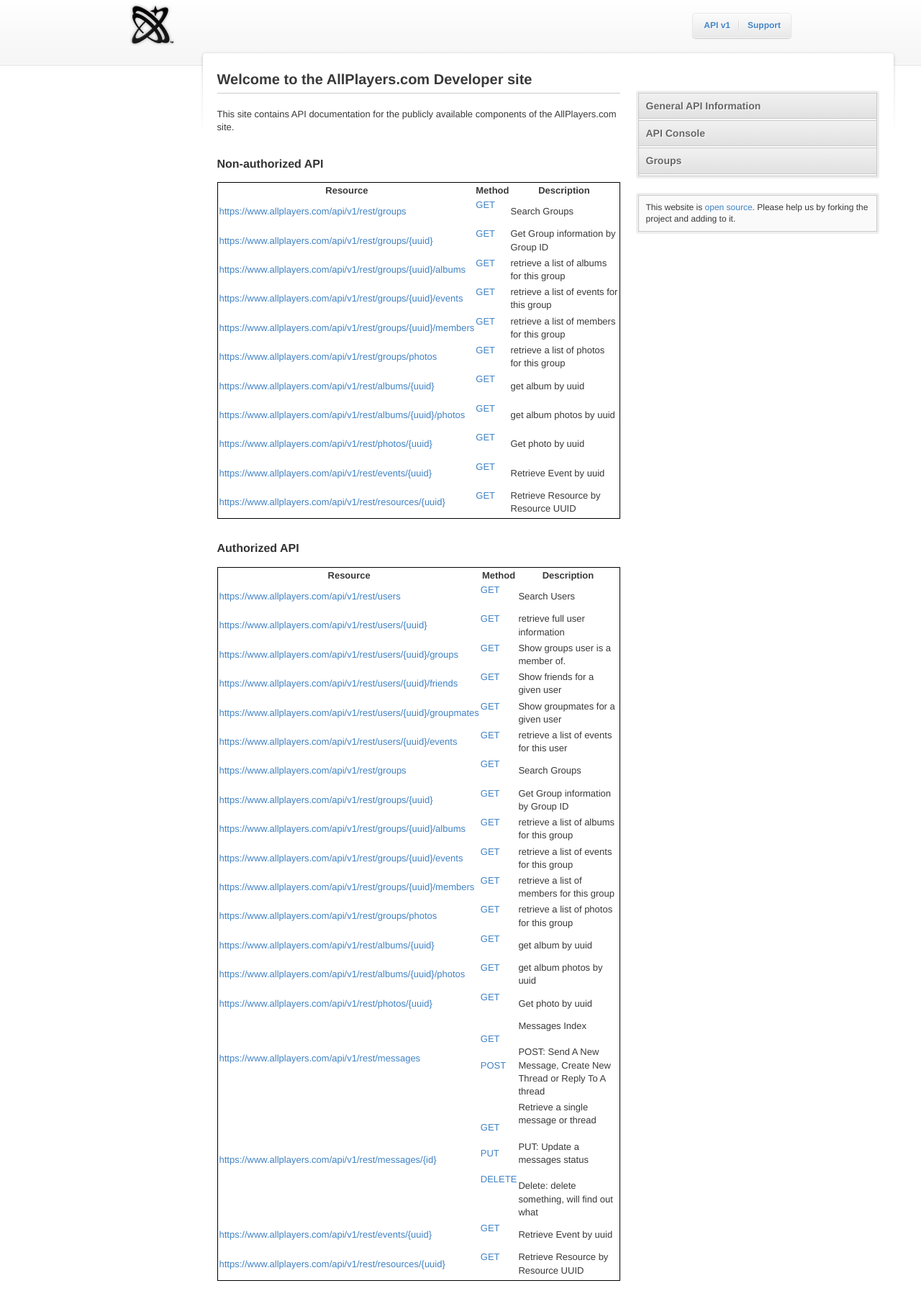
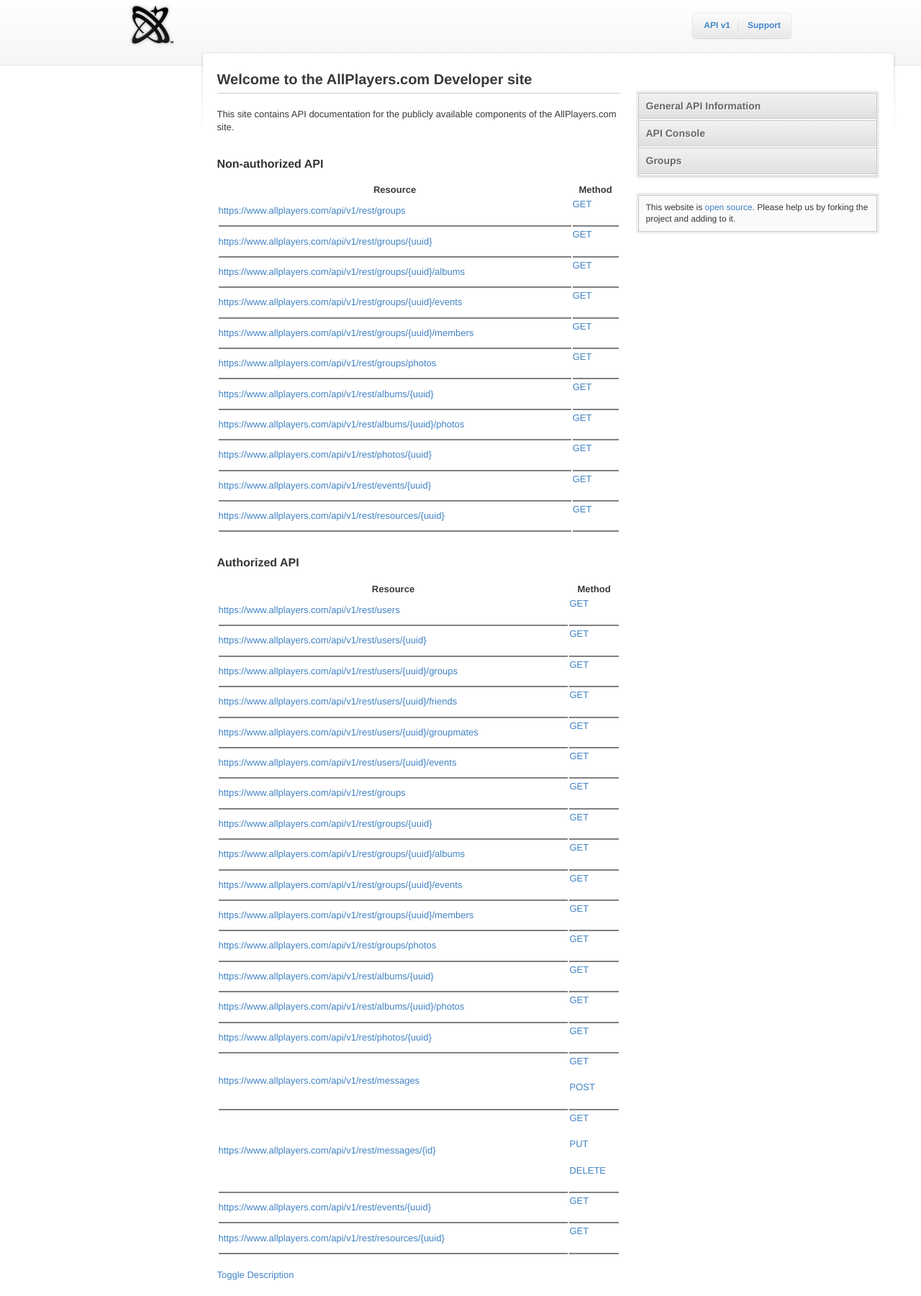
Before and after one commit to christianchristensen/develop.allplayers.com, a Jekyll site: the page built from index.html, in a window 1280 px wide. Shown: the whole page at 72% size. Built offline with Jekyll 4.4.1, drawn with Linux system fonts in a browser that asks for light colours; Markdown is read by kramdown in place of the engine named in the settings.

Commit message:
Update WADL API doc table style and logic.

```diff
--- a/index.html
+++ b/index.html
@@ -605,6 +605,7 @@
       <td class="summarySeparator"></td>
     </tr>
   </table>
-
   <!-- End: XSLT Processed WADL Info -->
+  <br />
+  <a id="togglePublicAPIDescription" href="#">Toggle Description</a>
 </div>
--- a/shared/css/documentation.css
+++ b/shared/css/documentation.css
@@ -916,7 +916,12 @@
 /****************************/
 
 div#public_wadl > table {
-  border: 1px solid black;
+  border: 0px solid grey;
+  width: 100%;
+}
+
+.summarySeparator {
+  border: 1px solid grey;
 }
 
 /* @end */
--- a/shared/js/documentation.js
+++ b/shared/js/documentation.js
@@ -75,4 +75,12 @@
   var currentYear = (new Date).getFullYear();
   $("#year").text( (new Date).getFullYear() );
 
+  // HACK: Hide the third column on the public_wadl table
+  $("#public_wadl td:nth-child(3)").hide();
+  $("#public_wadl th:nth-child(3)").hide();
+  $("#togglePublicAPIDescription").click(function(event){
+    $("#public_wadl td:nth-child(3)").toggle();
+    $("#public_wadl th:nth-child(3)").toggle();
+    event.preventDefault();
+  });
 });
```
